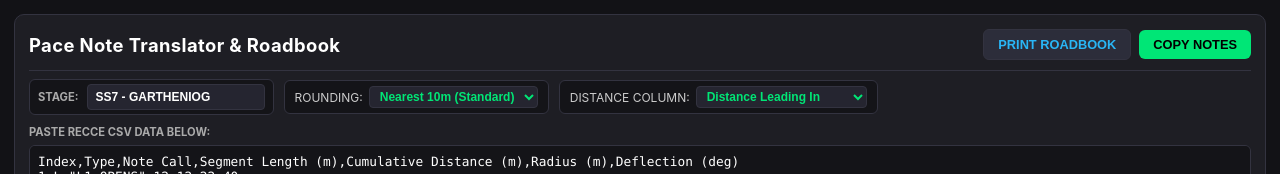
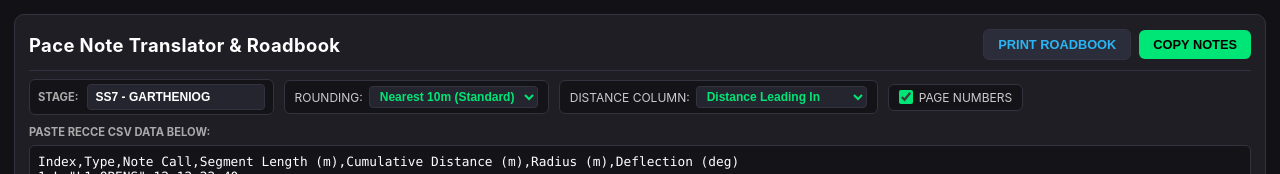
Before and after one commit to QRally/csv-tranlator, a plain HTML site: page index.html in a window 1280 px wide. Shown: the top 174 px of the page. Drawn offline with Linux system fonts and the light colour scheme.

Commit message:
Implement toggle for showing page numbers
Added a checkbox to toggle page numbers in the roadbook display.

```diff
--- a/index.html
+++ b/index.html
@@ -508,6 +508,11 @@
           <option value="to-next">Distance to Next Corner</option>
         </select>
       </div>
+
+      <label class="calc-toggle" for="show-page-numbers-checkbox" style="cursor:pointer; user-select:none;">
+        <input type="checkbox" id="show-page-numbers-checkbox" checked onchange="renderRoadbook()" style="accent-color:#00e676; width:14px; height:14px; cursor:pointer;">
+        <span>PAGE NUMBERS</span>
+      </label>
     </div>
 
     <div class="paste-section">
@@ -899,6 +904,8 @@
 
       container.innerHTML = '';
       const stageTitle = document.getElementById('stage-name-input').value.trim() || "STAGE 1";
+      const pageNumbersEl = document.getElementById('show-page-numbers-checkbox');
+      const showPageNumbers = pageNumbersEl ? pageNumbersEl.checked : true;
       const totalPages = Math.ceil(parsedNotes.length / LINES_PER_PAGE);
 
       for (let p = 0; p < totalPages; p++) {
@@ -923,10 +930,14 @@
           `;
         });
 
+        const pageTagHtml = showPageNumbers
+          ? `<span class="page-header-tag">PAGE: ${p + 1} OF ${totalPages}</span>`
+          : '';
+
         pageDiv.innerHTML = `
           <div class="page-header">
             <span>STAGE: ${escapeHtml(stageTitle)}</span>
-            <span class="page-header-tag">PAGE: ${p + 1} OF ${totalPages}</span>
+            ${pageTagHtml}
           </div>
           <div class="roadbook-rows">
             ${rowsHtml}
```
